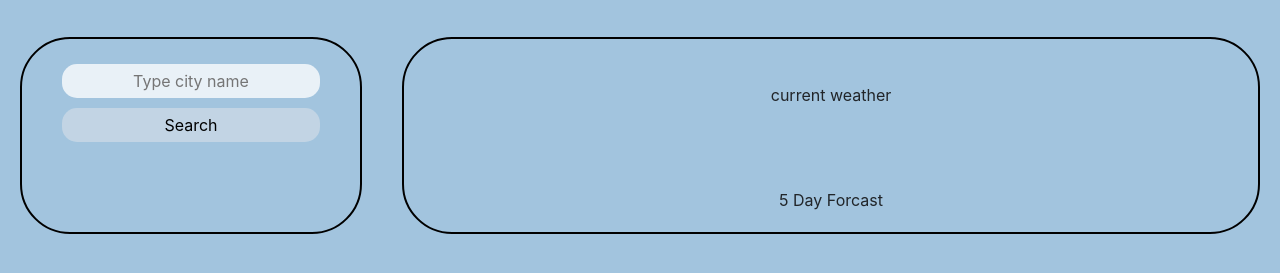
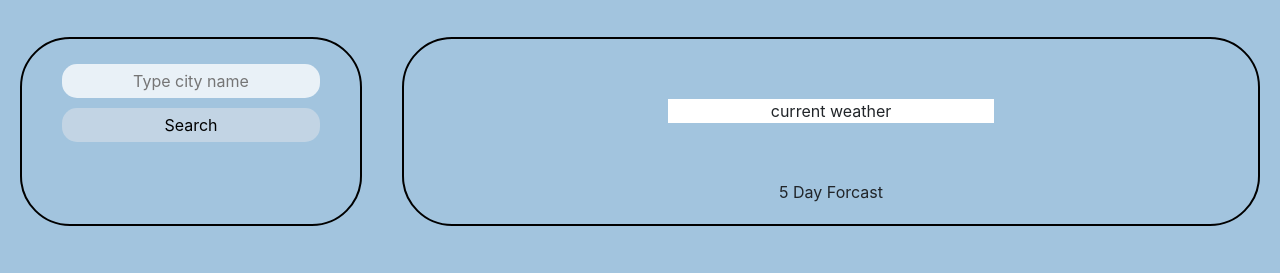
Before and after one commit to FernyCastro8/current_weather_dash_mod6, a plain HTML site: page index.html in a window 1280 px wide. Shown: the part 71-344 px from the top of the page. Drawn offline with nearby package versions, Linux system fonts and the light colour scheme.

Commit message:
faive day forecast

```diff
--- a/Assets/css/styles.css
+++ b/Assets/css/styles.css
@@ -83,10 +83,16 @@ h1 {
 }
 
 .current-weather{
-    padding: auto;
+    padding: 0 0 0 0 ;
+    margin: 2% 30% 2% 30%;
+    background-color: white;
 }
 
 .five-day-forecast {
+    padding: 0 0 0 0   ;
+    margin-top: 5%;
+}
 
-    margin-top: 10%;
+.card {
+    margin: 2% 30% 2% 30%;
 }
--- a/Assets/js/script.js
+++ b/Assets/js/script.js
@@ -48,8 +48,7 @@ function search5dayForcast() {
   })
 };
 
-localStorage.setItem('Search')
-document.getElementById('search-button').innerHTML = localStorage.getItem('Search')
+
 
 searchButton.on('click', searchCurrentWeather);
 searchButton.on('click', search5dayForcast);
```
